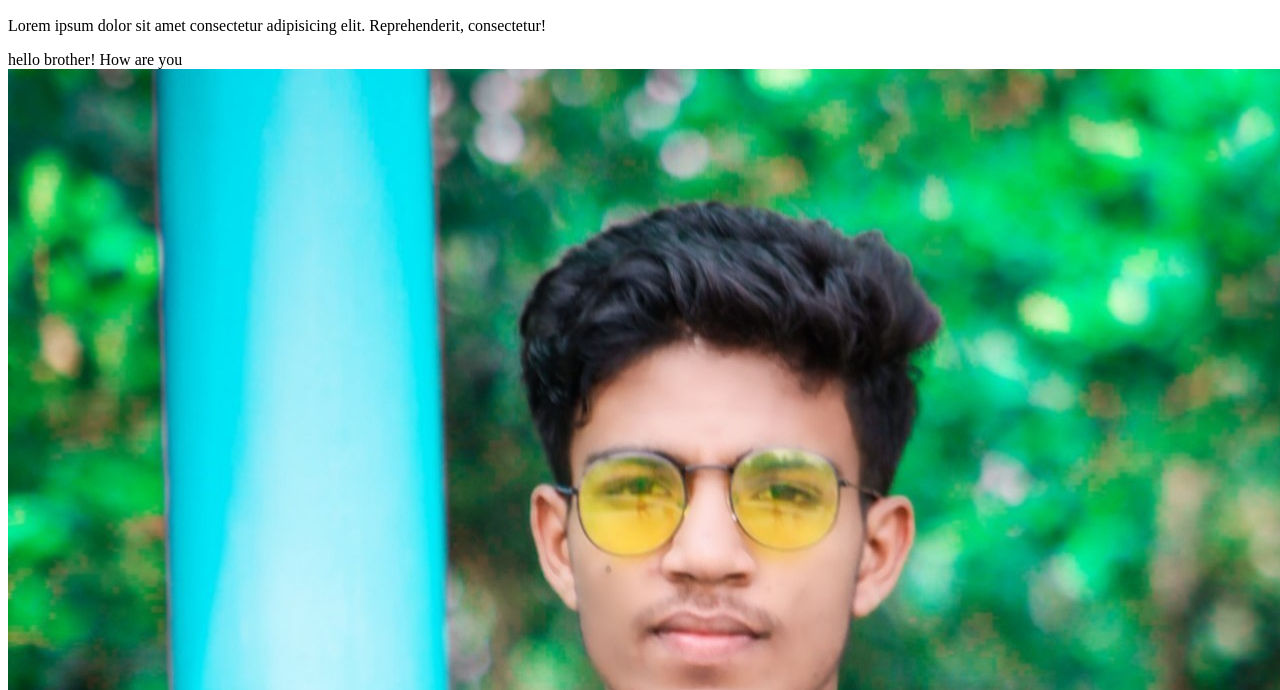
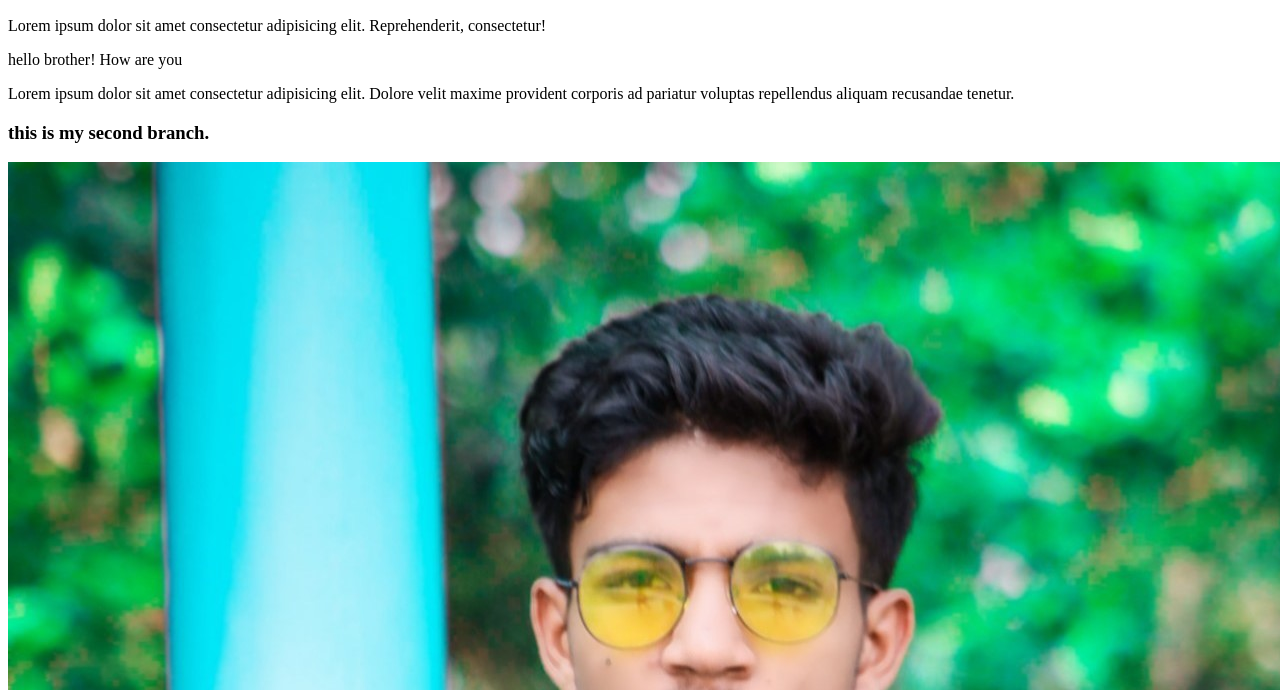
Before and after one commit to apufouzder/my-website, a plain HTML site: page index.html in a window 1280 px wide. Shown: the part 110-800 px from the top of the page. Drawn offline with Linux system fonts and the light colour scheme.

Commit message:
added branch

```diff
--- a/index.html
+++ b/index.html
@@ -10,6 +10,9 @@
     <h2>MY name is apu fouzder.</h2>
     <p>Lorem ipsum dolor sit amet consectetur adipisicing elit. Reprehenderit, consectetur!</p>
     <span>hello brother! How are you</span>
+    <p>Lorem ipsum dolor sit amet consectetur adipisicing elit. Dolore velit maxime provident corporis ad pariatur voluptas repellendus aliquam recusandae tenetur.</p>
+
+    <h3>this is my second branch.</h3>
     <img src="apufouzder.jpg" alt="">
 </body>
 </html>
```
